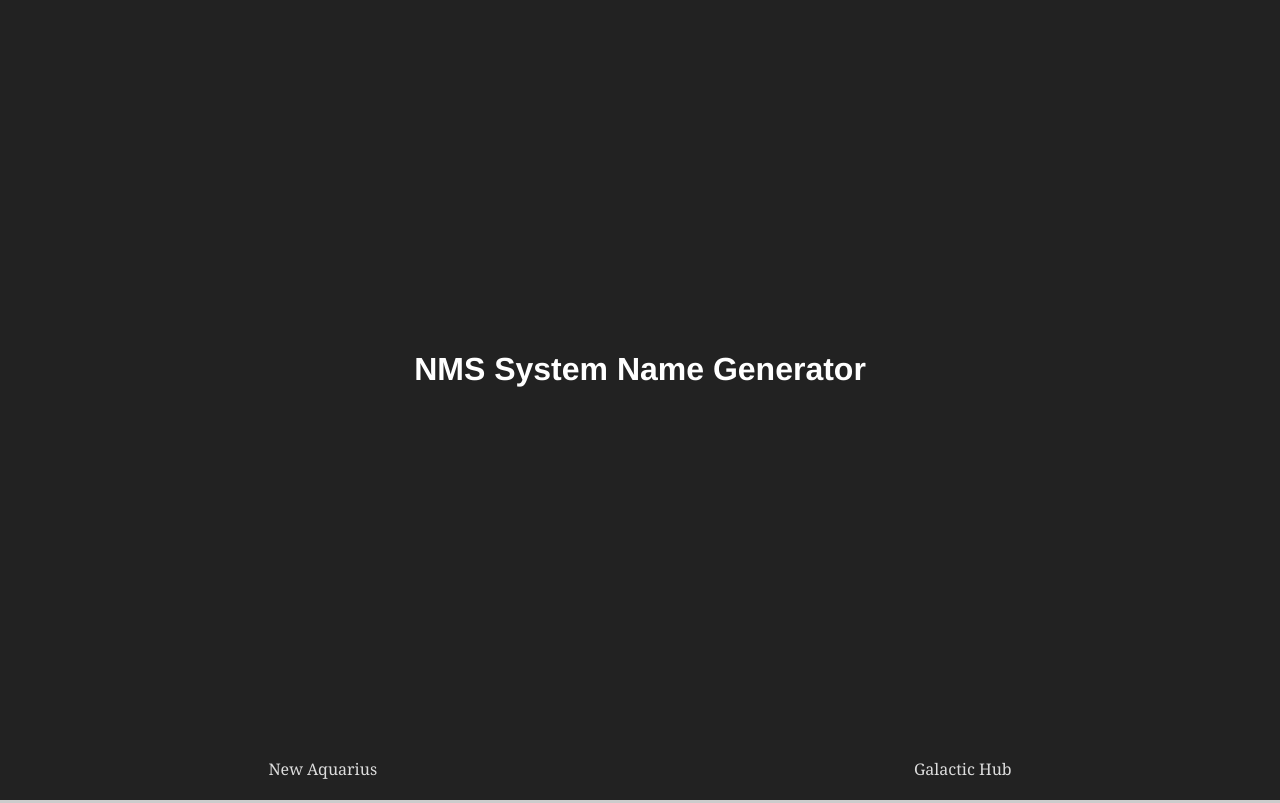
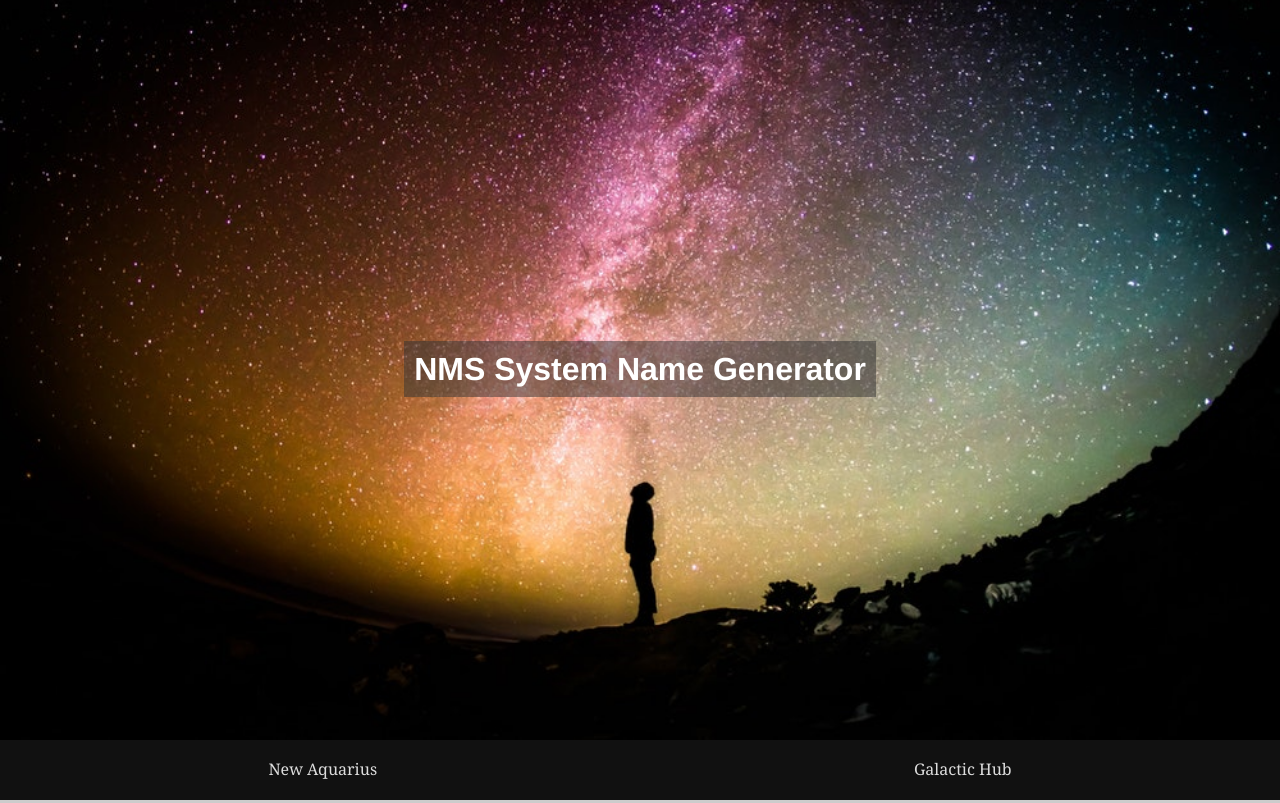
Before and after one commit to jacobhixon47/nms-name-gen, a Gatsby site: page / in a window 1280 px wide. Shown: the top 803 px of the page. Built offline with nearby package versions, Linux system fonts and the light colour scheme; Gatsby itself is replaced by a stand-in of ours; some packages are replaced by stand-ins of ours.

Commit message:
update with new header imagee. Gatsby-image was being weird so it's hard-coded into css.

```diff
--- a/src/components/form.js
+++ b/src/components/form.js
@@ -21,6 +21,10 @@ const inputContainerStyle = css`
   justify-content: space-around;
   align-items: center;
   width: 100%;
+  @media (max-width: 768px) {
+    flex-direction: column;
+    justify-content: center;
+  }
 `;
 
 const inputSectionStyle = css`
--- a/src/components/header.js
+++ b/src/components/header.js
@@ -3,17 +3,21 @@
 import { Link } from 'gatsby'
 import PropTypes from 'prop-types'
 import React from 'react'
+import img from '../../data/images/header-bg.jpg';
 
 import { css, jsx } from '@emotion/core';
 
 const headerStyle = css`
   width: 100vw;
   height: calc(100vh - 60px);
+  max-height: calc(100vh - 60px);
   margin: 0;
   display: flex;
   justify-content: center;
   align-items: center;
-  background-color: #222;
+  background-image: url(${img});
+  background-position: bottom;
+  background-size: cover;
   color: #ddd;
 `;
 
@@ -25,6 +29,9 @@ const Header = (props) => (
         style={{
           color: 'white',
           textDecoration: 'none',
+          backgroundColor: 'rgba(50, 50, 50, 0.5)',
+          padding: '10px'
+
         }}
       >
       NMS System Name Generator
@@ -33,12 +40,4 @@ const Header = (props) => (
   </div>
 )
 
-Header.propTypes = {
-  siteTitle: PropTypes.string,
-}
-
-Header.defaultProps = {
-  siteTitle: '',
-}
-
 export default Header
--- a/src/components/nav.js
+++ b/src/components/nav.js
@@ -9,7 +9,7 @@ const navStyle = css`
   display: flex;
   justify-content: space-around;
   align-items: center;
-  background-color: #222;
+  background-color: #111;
   color: #ddd;
 `;
 
```
Also changed, not shown: src/components/image.js (+6 -6 lines), data/images/header-bg.jpg (added).
